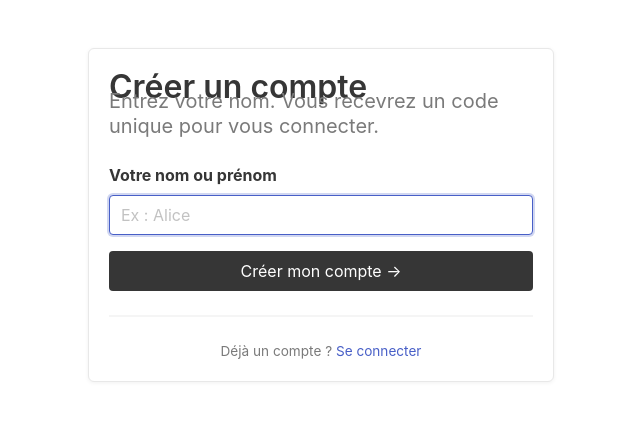
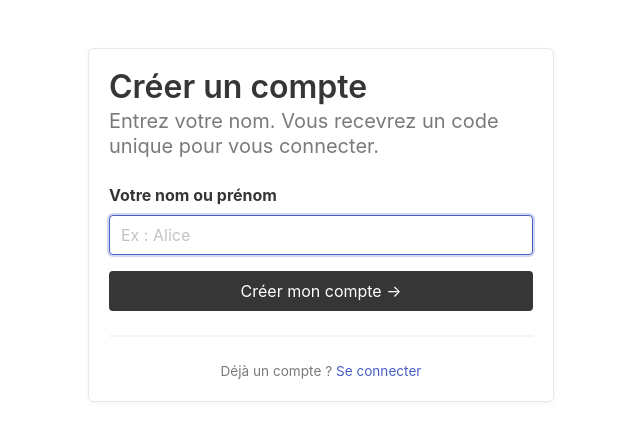
Before and after one commit to jorisdeguet/competenssator, a Flask app: page /register in a window 1280 px wide. Shown: the part 49-490 px from the top of the page, without its empty margins (319-959 px from the left). Run offline with Flask 3, Linux system fonts and the light colour scheme.

Commit message:
Mise en page

```diff
--- a/templates/login.html
+++ b/templates/login.html
@@ -22,7 +22,6 @@
                      style="font-family:monospace; font-size:1.5rem; letter-spacing:6px; text-transform:uppercase;"
                      autofocus required>
             </div>
-            <p class="help">8 caractères, lettres et chiffres uniquement (pas de 0, O, 1, I, L)</p>
           </div>
 
           <div class="field mt-4">
--- a/templates/register.html
+++ b/templates/register.html
@@ -19,7 +19,7 @@
     </div>
     {% else %}
     <div class="box">
-      <h1 class="title is-3 mb-1">Créer un compte</h1>
+      <h1 class="title is-3 mb-5">Créer un compte</h1>
       <p class="subtitle has-text-grey mb-5">
         Entrez votre nom. Vous recevrez un code unique pour vous connecter.
       </p>
```
